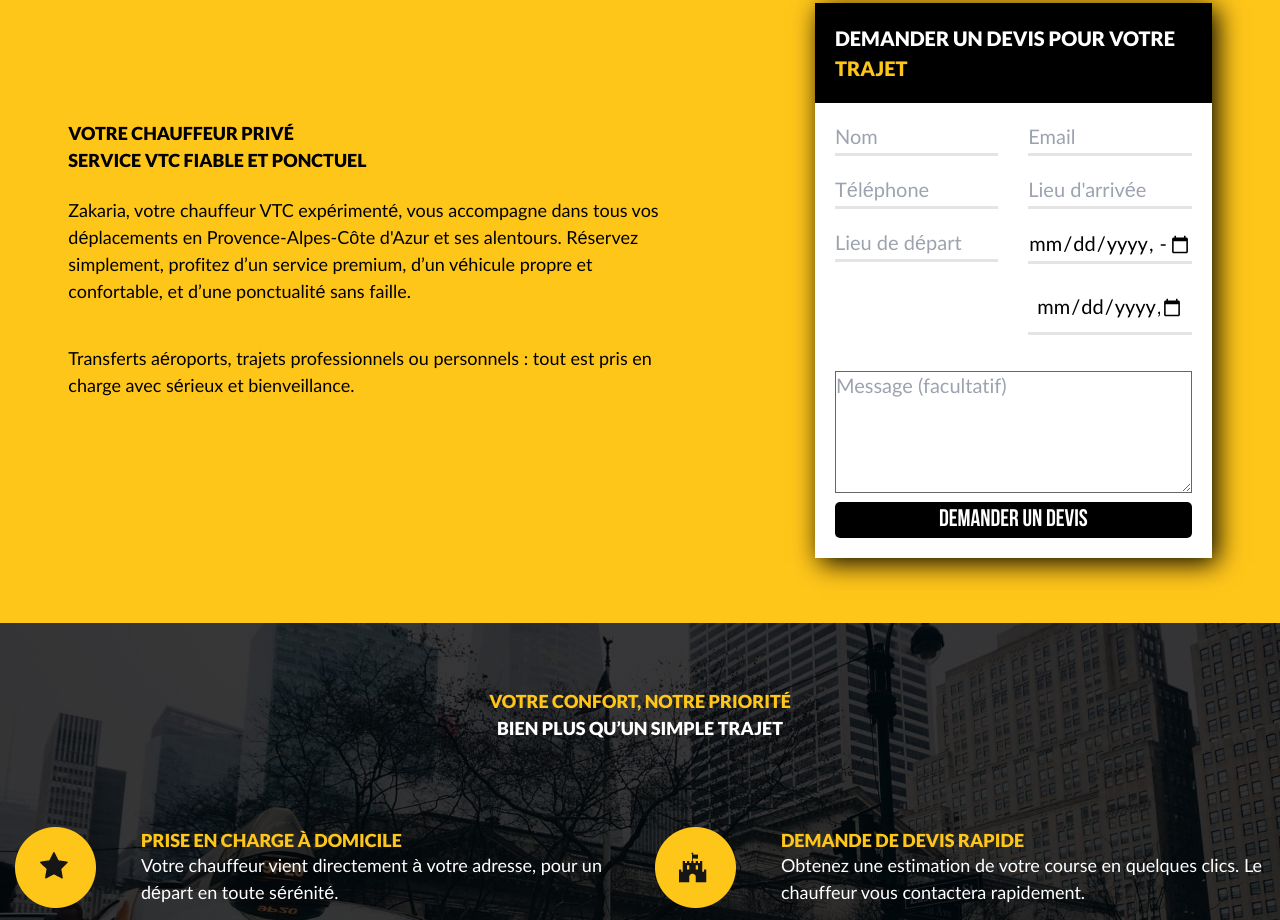
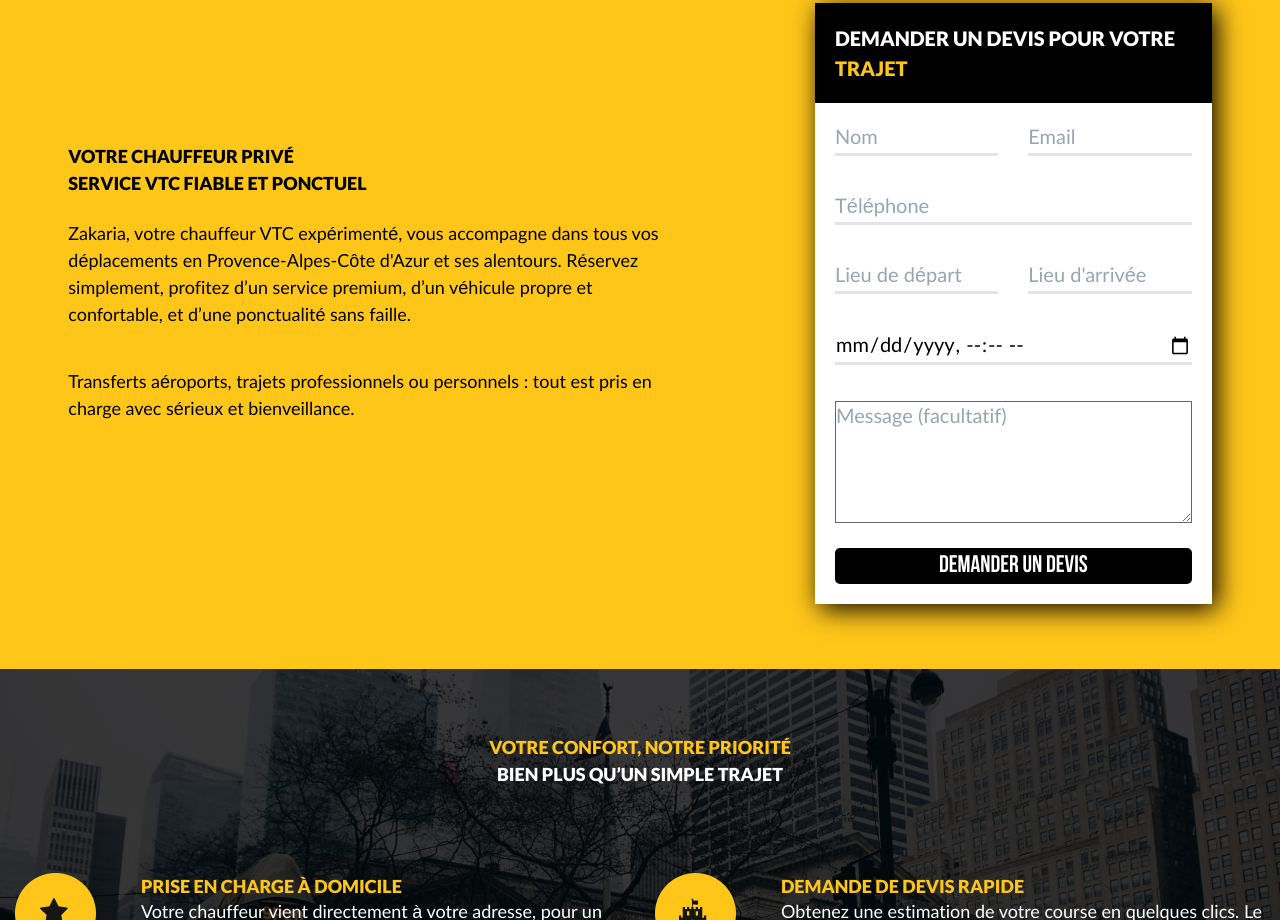
Before and after one commit to Nassim84/FrontVtc, a website: page index.html in a window 1280 px wide. Shown: the part 907-1827 px from the top of the page. Drawn offline with Linux system fonts and the light colour scheme; files whose address does not match are found by name.

Commit message:
leger commit

```diff
--- a/index.html
+++ b/index.html
@@ -209,20 +209,9 @@
 
 							<div class="forms__input-area">
 								<div class="row">
+									<!-- Ligne 1 -->
 									<div class="col-sm-6">
 										<input type="text" name="nom" placeholder="Nom" required />
-										<input
-											type="tel"
-											name="telephone"
-											placeholder="Téléphone"
-											required
-										/>
-										<input
-											type="text"
-											name="depart"
-											placeholder="Lieu de départ"
-											required
-										/>
 									</div>
 									<div class="col-sm-6">
 										<input
@@ -231,24 +220,43 @@
 											placeholder="Email"
 											required
 										/>
+									</div>
+
+									<!-- Ligne 2 -->
+									<div class="col-12 mt-3">
+										<input
+											type="tel"
+											name="telephone"
+											placeholder="Téléphone"
+											required
+										/>
+									</div>
+
+									<!-- Ligne 3 -->
+									<div class="col-sm-6 mt-3">
+										<input
+											type="text"
+											name="depart"
+											placeholder="Lieu de départ"
+											required
+										/>
+									</div>
+									<div class="col-sm-6 mt-3">
 										<input
 											type="text"
 											name="arrivee"
 											placeholder="Lieu d'arrivée"
 											required
 										/>
+									</div>
+
+									<!-- Ligne 4 -->
+									<div class="col-12 mt-3">
 										<input type="datetime-local" name="dateHeure" required />
-										<input
-											type="datetime-local"
-											name="dateHeure"
-											required
-											class="w-full p-2 rounded bg-white text-black border border-gray-300 focus:outline-none focus:ring-2 focus:ring-yellow-500 appearance-none"
-										/>
 									</div>
-								</div>
 
-								<div class="row">
-									<div class="col-sm-12 mt-3">
+									<!-- Message -->
+									<div class="col-12 mt-3">
 										<textarea
 											name="message"
 											placeholder="Message (facultatif)"
@@ -256,14 +264,17 @@
 											class="form-control w-100"
 										></textarea>
 									</div>
+
+									<!-- Bouton -->
+									<div class="col-12 mt-3">
+										<button
+											class="buttons buttons--block buttons--dark"
+											type="submit"
+										>
+											<span>Demander un devis</span>
+										</button>
+									</div>
 								</div>
-
-								<button
-									class="buttons buttons--block buttons--dark"
-									type="submit"
-								>
-									<span>Demander un devis</span>
-								</button>
 							</div>
 						</form>
 					</div>
```
